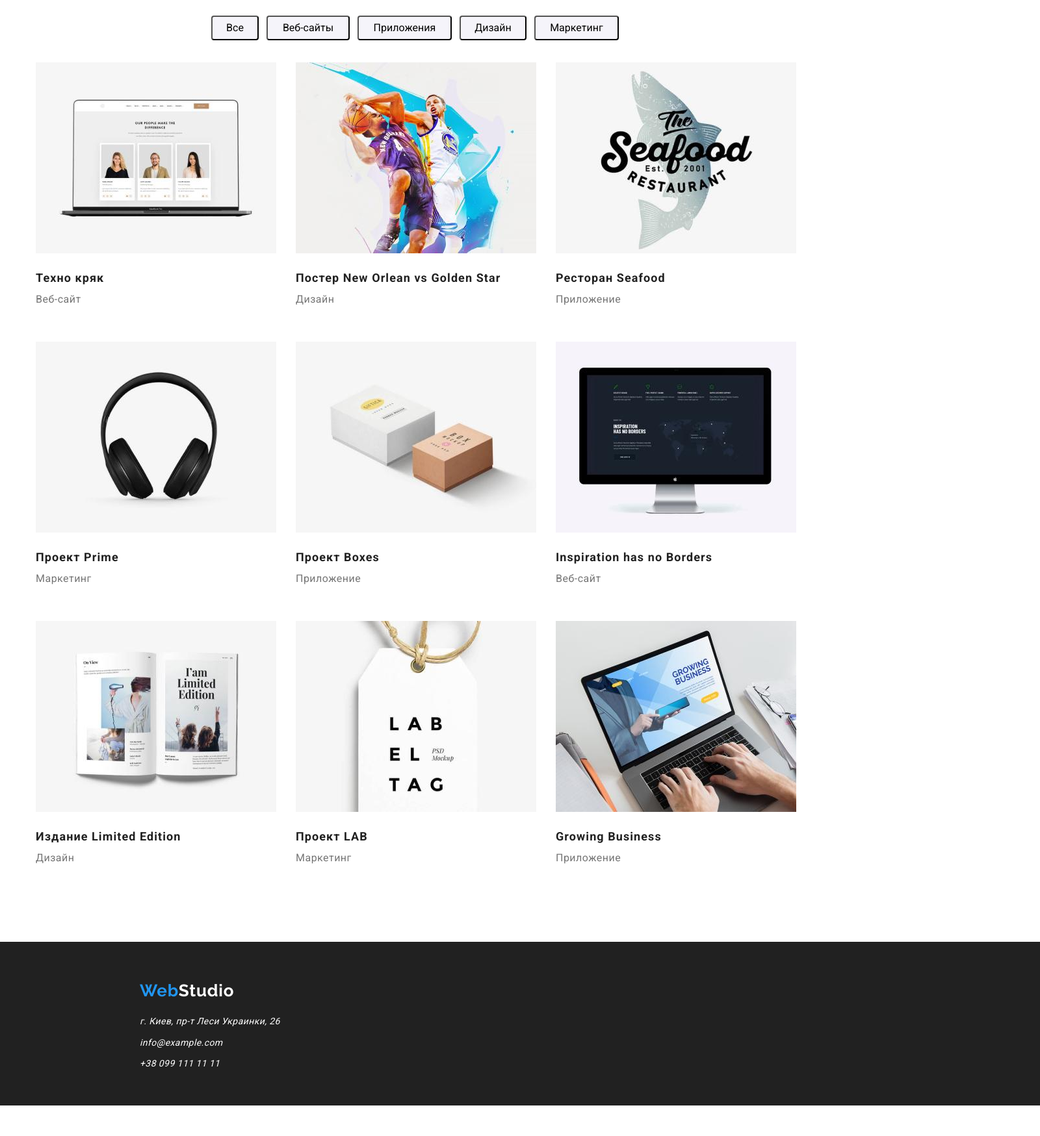
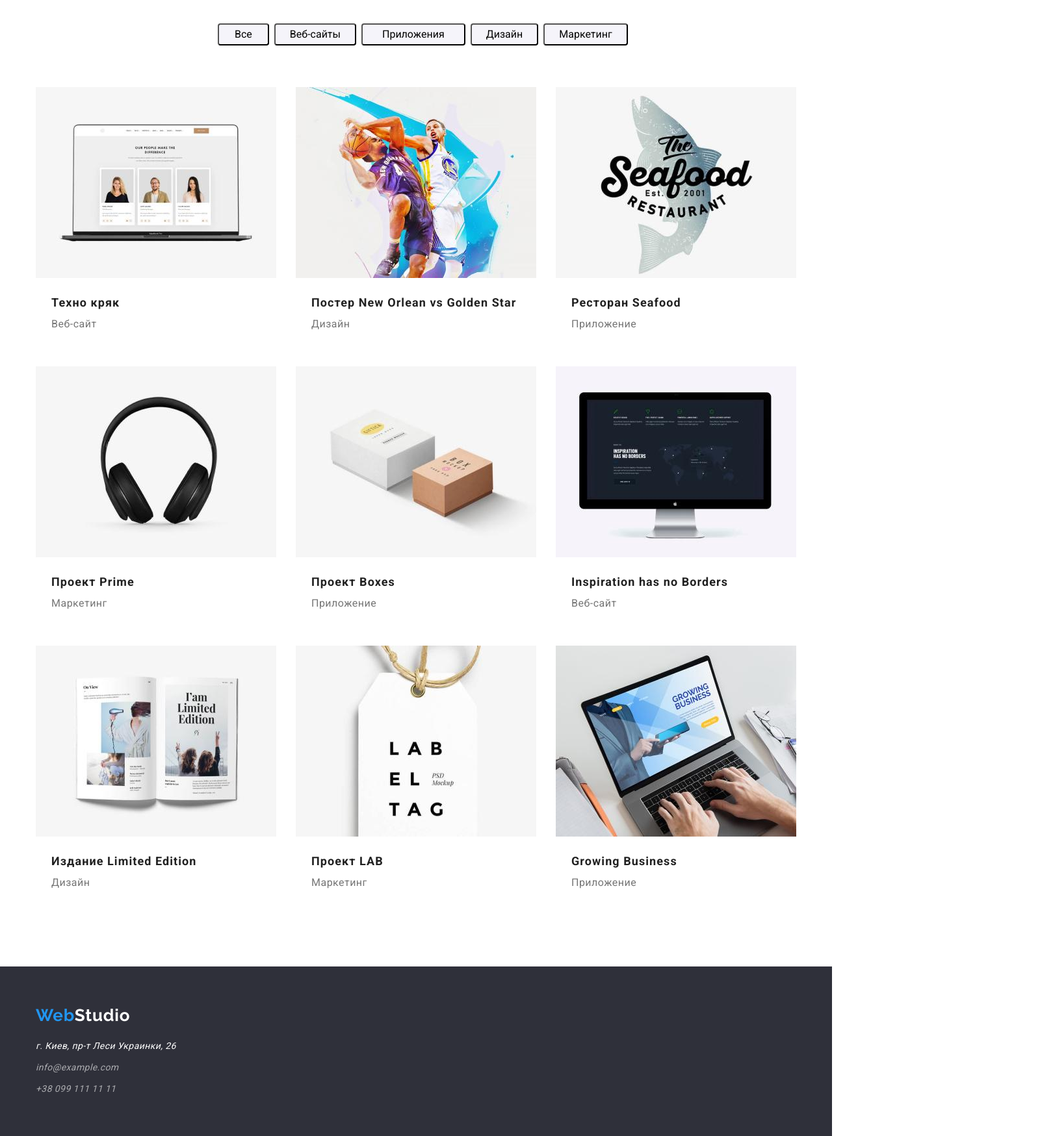
Before and after one commit to Ruslan-TRR/goit-markup-hw-03, a plain HTML site: page portfolio.html in a window 1280 px wide. Shown: the part 140-1889 px from the top of the page at 65% size, 1600 px wide, since content can reach past the window. Before the commit the page ends 1842 px from the top, so only its background shows below. Drawn offline with nearby package versions, Linux system fonts and the light colour scheme.

Commit message:
редакт

```diff
--- a/css/styles.css
+++ b/css/styles.css
@@ -50,14 +50,12 @@ img {
 /*--------------------- header-------------------- */
 .header {
   padding-top: 25px;
-  padding-bottom: 25 px;
+  padding-bottom: 25px;
 }
 .header-container {
   display: flex;
 }
-.header-container {
-  padding-bottom: 14px;
-}
+
 .header-connect {
   display: flex;
   margin-left: auto;
@@ -124,7 +122,11 @@ img {
   color: var(--accent-color);
 }
 /*------------------ main---------------------------*/
-
+.hero {
+  padding-top: 200px;
+  padding-bottom: 200px;
+  background-color: #2f303a;
+}
 .cap-link {
   margin: 0 auto;
   width: 696px;
@@ -136,14 +138,6 @@ img {
   text-transform: uppercase;
   color: var(--primary-text-color);
   text-align: center;
-}
-
-.section-cap-link {
-  padding-top: 200px;
-  padding-bottom: 280px;
-}
-.section-1 {
-  background-color: #2f303a;
 }
 .button-link {
   font-weight: bold;
@@ -166,47 +160,41 @@ img {
   background-color: #2196f3;
 }
 
-.command-section {
-  flex-basis: calc((100% - 3 * 30) / 3);
-  margin-left: 30px;
-  margin-bottom: 30px;
-}
+
 .box-section {
   padding-top: 86px;
   padding-bottom: 94px;
 }
-.box-section-mainlink {
-  padding-bottom: 50px;
-}
+
 .mainlink-section {
   display: flex;
   flex-wrap: wrap;
   margin-left: -30px;
-  margin-bottom: -30px;
+  margin-top: -30px;
 }
-
+.command-section {
+  flex-basis: calc((100% - 3 * 30) / 3);
+  margin-left: 30px;
+  margin-top: 30px;
+}
 .img-section {
   flex-basis: calc((100% - 3 * 30) / 3);
   margin-left: 30px;
-  margin-bottom: 30px;
+  margin-top: 30px;
 }
 .main-section {
-  padding-top: 73px;
-  padding-bottom: 101px;
+  padding-top: 94px;
 }
-
 .main-menu {
+  height: 270px;
   display: flex;
 }
-
 .menu-main:not(:last-child) {
   margin-right: 30px;
 }
-
 .main-link-title {
   margin-bottom: 10px;
 }
-
 .main-link {
   font-weight: bold;
   font-size: 14px;
@@ -216,7 +204,7 @@ img {
   color: #212121;
 }
 .mainlink {
-  padding-bottom: 50px;
+  margin-bottom: 50px;
 }
 
 .content-link {
@@ -265,18 +253,19 @@ img {
 
 
 /*-------------- foote------------- */
+.section {
+  padding-top: 60px;
+  padding-bottom: 60px;
+  background-color: #2F303A;
+}
 
-.footer-section {
-  padding-top: 60px;
-  padding-bottom: 161px;
+.footer-line {
+  display: block;
+  margin-bottom: 20px;
 }
-.footer-nav {
-  margin-top: 20px;
-}
-.fooret-main {
+.footer-main:not(:last-child) {
   margin-bottom: 9px;
 }
-
 .footer-line {
   color: var(--primary-text-color);
   font-family: Raleway;
@@ -314,11 +303,7 @@ img {
   color: var(--accent-color);
 }
 
-.section {
-  width: 1600px;
-  height: 252px;
-  background-color: var(--second-text-color);
-}
+
 /*----------------- portfolio----------------------------- */
 
 /*------------------- head-------------------------- */
@@ -335,6 +320,7 @@ img {
   text-decoration: none;
 }
 .header {
+  border-bottom: 1px solid;
   background-color: var(--primary-text-color);
 }
 
@@ -387,6 +373,7 @@ img {
 }
 .btt {
   background-color: #f5f4fa;
+
 }
 
 .btt:hover,
@@ -396,40 +383,51 @@ img {
 }
 /*------------------ main----------------- */
 .botton-section {
-  margin-top: 94px;
-  margin-bottom: 94px;
+  padding-top: 94px;
+  padding-bottom: 94px;
 }
-.button-menu {
-  margin-left: 270px;
-  margin-bottom: 34px;
+.menu-button {
+  margin-left: 280px;
+  display: flex;
+}
+
+.menu-button :not(:last-child ) {
+  margin-right: 8px;
 }
 .but-link-1 {
-  width: 73px;
-  height: 38px;
+  padding-top : 6px;
+  padding-bottom: 6px;
+  padding-left: 24px;
+  padding-right: 24px;
   border-radius: 4px;
-  margin-right: 8px;
 }
 .but-link-2 {
-  width: 128px;
-  height: 38px;
+  padding-top: 6px;
+  padding-bottom: 6px;
+  padding-left: 22px;
+  padding-right: 22px;
   border-radius: 4px;
-  margin-right: 8px;
 }
 .but-link-3 {
-  width: 145px;
-  height: 38px;
+  padding-top: 6px;
+  padding-bottom: 6px;
+  padding-left: 30px;
+  padding-right: 30px;
   border-radius: 4px;
-  margin-right: 8px;
+
 }
 .but-link-4 {
-  width: 103px;
-  height: 38px;
+  padding-top: 6px;
+  padding-bottom: 6px;
+  padding-left: 22px;
+  padding-right: 22px;
   border-radius: 4px;
-  margin-right: 8px;
 }
 .but-link-5 {
-  width: 130px;
-  height: 38px;
+  padding-top: 6px;
+  padding-bottom: 6px;
+  padding-left: 22px;
+  padding-right: 22px;
   border-radius: 4px;
 }
 .main-link-port {
@@ -449,18 +447,28 @@ img {
 }
 
 .img-section-item {
+  margin-top: 34px;
   display: flex;
   flex-wrap: wrap;
   margin-left: -30px;
-  margin-bottom: -30px;
+  margin-top: -30px;
+}
+.img-section-item{
+  margin-top: 34px;
 }
 .masters-item {
   flex-basis: calc((100% - 3 * 30) / 3);
   margin-left: 30px;
-  margin-bottom: 30px;
+  margin-top: 30px;
 }
 .img-description {
   padding-top: 20px;
   padding-bottom: 20px;
+  padding-left: 24px;
+  padding-right: 24px;
+  border-right: 30px;
+  border-left: 30px;
+  border-bottom: 30px;
+
 
 /* -----------------footer -----------------*/
--- a/portfolio.html
+++ b/portfolio.html
@@ -36,12 +36,20 @@
 <main class="img-main sect-link">
             <section class="botton-section">
                 <div class="container">
-                    <ul class="list">
+                    <ul class="list menu-button">
                         <li class="button-menu">
                             <button class="but-link-1 btt" type="button">Все</button>
+                        </li>
+                        <li class="button-menu">
                             <button class="but-link-2 btt" type="button">Веб-сайты</button>
+                        </li>
+                        <li class="button-menu">
                             <button class="but-link-3 btt" type="button">Приложения</button>
+                        </li>
+                        <li class="button-menu">
                             <button class="but-link-4 btt" type="button">Дизайн</button>
+                        </li class=>
+                        <li class="button-menu">
                             <button class="but-link-5 btt" type="button">Маркетинг</button>
                         </li>
                     </ul>
@@ -117,15 +125,15 @@
             <div class="container">
                     <a class="footer-line link" href="/"><span class="footer-line-link">Web</span>Studio</a>
                 <address>
-                    <ul class="list footer-nav">
-                        <li class="fooret-main">
+                    <ul class="list">
+                        <li class="footer-main">
                             <a class="adds-link link" href="https://goo.gl/maps/CdYZC2YpejHEkVu18" target="_blank" rel="noopener noreferrer" >г. Киев, пр-т Леси Украинки, 26</a>
                         </li>
-                        <li class="fooret-main">
-                            <a class=" adds-link link"href="mailto:info@example.com">info@example.com</a>
+                        <li class="footer-main">
+                            <a class="add-link link"href="mailto:info@example.com">info@example.com</a>
                         </li>
-                        <li class="fooret-main">
-                            <a class=" adds-link link" href="tel:+380991111111">+38 099 111 11 11</a>
+                        <li class="footer-main">
+                            <a class="add-link link" href="tel:+380991111111">+38 099 111 11 11</a>
                         </li>
                     </ul>
                 </address>
```
Also changed, not shown: index.html (+10 -11 lines).
